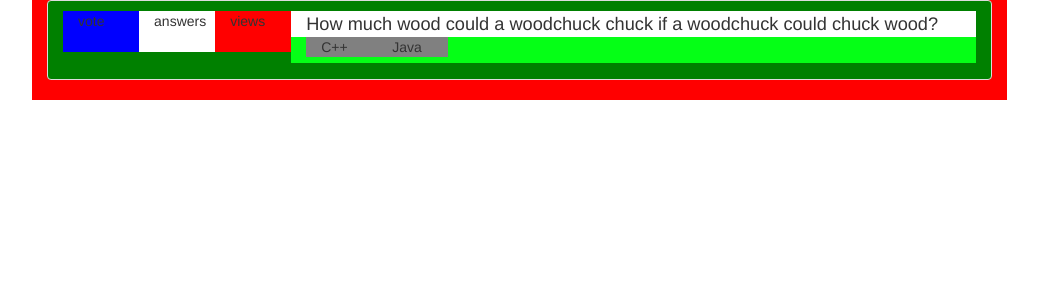
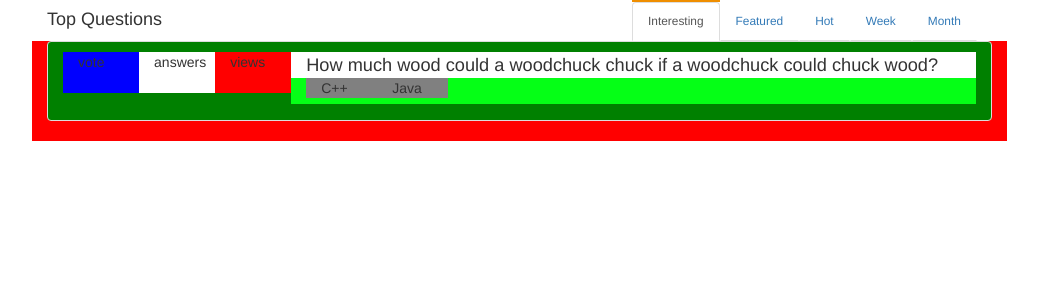
Before and after one commit to alex-B-Ly/so-clone, a PHP site: page / in a window 1280 px wide. Shown: the top 300 px of the page, without its empty margins (23-1061 px from the left). Run offline with PHP 8.4, Linux system fonts and the light colour scheme.

Commit message:
fixed up the top of main section, must continue with css

```diff
--- a/css/style.css
+++ b/css/style.css
@@ -1,3 +1,13 @@
+.main-top-links{
+  font-size: 0.85em;
+}
+
+.active,
+.top-links-li:hover{
+  border-top: 2px solid #EF8E00;
+  border-bottom: 0;
+}
+
 .test{
   background: red;
 }
--- a/index.html
+++ b/index.html
@@ -17,6 +17,19 @@
 
   <!-- Alex: main questions -->
   <div class="row">
+
+    <div class="col-md-6">
+      <h4>Top Questions</h4>
+    </div>
+    <div class="col-md-3">
+      <ul class="nav nav-tabs nav-justified">
+        <li class="active top-links-li"><a class="main-top-links" href="#">Interesting</a></li>
+        <li class="top-links-li"><a class="main-top-links" href="#">Featured</a></li>
+        <li class="top-links-li"><a class="main-top-links" href="#">Hot</a></li>
+        <li class="top-links-li"><a class="main-top-links" href="#">Week</a></li>
+        <li class="top-links-li"><a class="main-top-links" href="#">Month</a></li>
+      </ul>
+    </div>
 
     <div class="col-md-10 test">
       <ul class="list-group">
```
